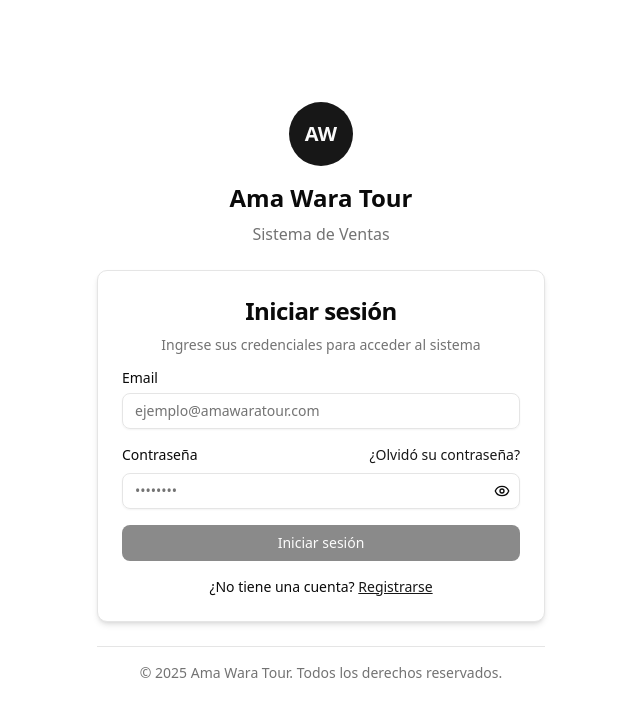
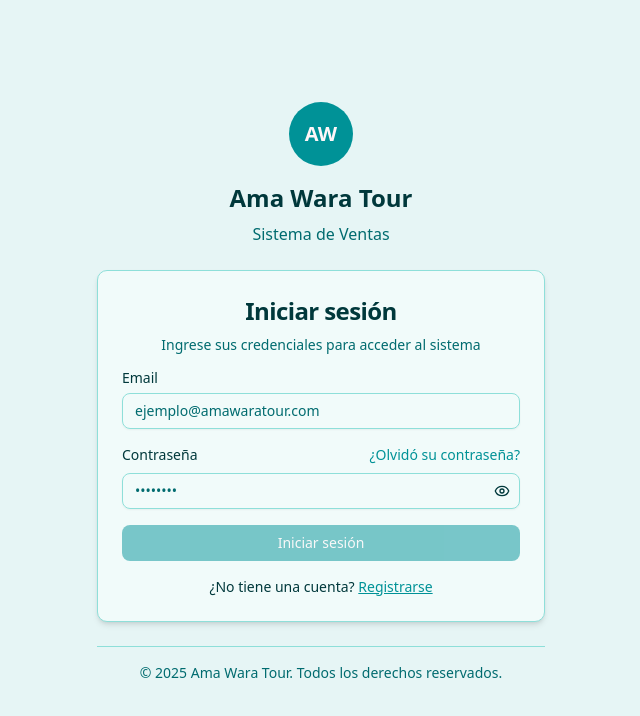
Before and after one commit to eddy-mb/sistema-ventas-frontend, a Next.js app: page /login in a window 1280 px wide. Shown: the top 716 px of the page, without its empty margins (319-959 px from the left). Built offline with nearby package versions, Linux system fonts and the light colour scheme; no server answers.

Commit message:
feat: agregando theme color turquesa en modo claro y oscuro

```diff
--- a/src/app/globals.css
+++ b/src/app/globals.css
@@ -4,72 +4,111 @@
 @custom-variant dark (&:is(.dark *));
 
 :root {
+  /* Base Config */
   --radius: 0.625rem;
-  --background: oklch(1 0 0);
-  --foreground: oklch(0.145 0 0);
-  --card: oklch(1 0 0);
-  --card-foreground: oklch(0.145 0 0);
-  --popover: oklch(1 0 0);
-  --popover-foreground: oklch(0.145 0 0);
-  --primary: oklch(0.205 0 0);
-  --primary-foreground: oklch(0.985 0 0);
-  --secondary: oklch(0.97 0 0);
-  --secondary-foreground: oklch(0.205 0 0);
-  --muted: oklch(0.97 0 0);
-  --muted-foreground: oklch(0.556 0 0);
-  --accent: oklch(0.97 0 0);
-  --accent-foreground: oklch(0.205 0 0);
-  --destructive: oklch(0.577 0.245 27.325);
-  --border: oklch(0.922 0 0);
-  --input: oklch(0.922 0 0);
-  --ring: oklch(0.708 0 0);
-  --chart-1: oklch(0.646 0.222 41.116);
-  --chart-2: oklch(0.6 0.118 184.704);
-  --chart-3: oklch(0.398 0.07 227.392);
-  --chart-4: oklch(0.828 0.189 84.429);
-  --chart-5: oklch(0.769 0.188 70.08);
-  --sidebar: oklch(0.985 0 0);
-  --sidebar-foreground: oklch(0.145 0 0);
-  --sidebar-primary: oklch(0.205 0 0);
-  --sidebar-primary-foreground: oklch(0.985 0 0);
-  --sidebar-accent: oklch(0.97 0 0);
-  --sidebar-accent-foreground: oklch(0.205 0 0);
-  --sidebar-border: oklch(0.922 0 0);
-  --sidebar-ring: oklch(0.708 0 0);
+
+  /* Turquoise Theme - Based on #029398 and palette */
+  --background: oklch(0.96 0.0158 196.89); /* #E6F5F5 (muy suave) */
+  --foreground: oklch(0.31 0.0528 200.65); /* #01393C (oscuro) */
+  --card: oklch(0.98 0.01 190); /* Equivalent to white with slight tint */
+  --card-foreground: oklch(0.31 0.0528 200.65); /* Oscuro */
+  --popover: oklch(0.98 0.01 190);
+  --popover-foreground: oklch(0.31 0.0528 200.65);
+
+  --primary: oklch(0.6 0.1021 199.06); /* #029398 */
+  --primary-foreground: oklch(0.98 0.01 0); /* White text on primary */
+
+  /* Secondary colors */
+  --secondary: oklch(0.83 0.0834 197.58); /* #81D7D9 (suave) */
+  --secondary-foreground: oklch(0.31 0.0528 200.65);
+
+  /* Subtle backgrounds */
+  --muted: oklch(0.91 0.0395 198.45); /* #C5EBEC (muy suave 2) */
+  --muted-foreground: oklch(0.48 0.0818 199.3); /* #016C70 (intermedio) */
+
+  /* Accent - using amber from our palette */
+  --accent: oklch(0.83 0.0834 197.58/50%); /* #81D7D9 (transparent) */
+  --accent-foreground: oklch(0.31 0.0528 200.65); /* Dark text on accent */
+
+  /* Alert/Destructive - using the coral red */
+  --destructive: oklch(0.66 0.1908 23.9); /* #F25757 (rojo coral) */
+
+  /* UI Elements */
+  --border: oklch(0.85 0.08 190); /* Lighter than base */
+  --input: oklch(0.85 0.08 190);
+  --ring: oklch(0.6 0.1021 199.06); /* Same as primary */
+
+  /* Chart Colors */
+  --chart-1: oklch(0.6 0.1021 199.06); /* #029398 (base) */
+  --chart-2: oklch(0.79 0.1326 46.99); /* #FF9E6D (coral) */
+  --chart-3: oklch(0.88 0.1348 86.06); /* #FFD166 (amarillo ámbar) */
+  --chart-4: oklch(0.55 0.1027 303.02); /* #7E62A3 (púrpura) */
+  --chart-5: oklch(0.48 0.0818 199.3); /* #016C70 (intermedio) */
+
+  /* Sidebar Styling */
+  --sidebar: oklch(0.48 0.0818 199.3); /* #01797D (intermedio) */
+  --sidebar-foreground: oklch(0.98 0.01 0); /* White text */
+  --sidebar-primary: oklch(0.6 0.1021 199.06); /* #029398 (base) */
+  --sidebar-primary-foreground: oklch(0.98 0.01 0); /* White text */
+  --sidebar-accent: oklch(0.88 0.1348 86.06/50%); /* #FFD166 (transparent) */
+  --sidebar-accent-foreground: oklch(0.88 0.1348 86.06); /* text */
+  --sidebar-border: oklch(0.88 0.1348 86.06/50%); /* #FFD166 */
+  --sidebar-ring: oklch(0.83 0.0834 197.58); /* #81D7D9 (suave) */
+  --sidebar-gradient: linear-gradient(
+    135deg,
+    oklch(0.6 0.1021 199.06),
+    oklch(0.78 0.1489 226.02),
+    oklch(0.91 0.1652 146.32)
+  );
 }
 
 .dark {
-  --background: oklch(0.145 0 0);
-  --foreground: oklch(0.985 0 0);
-  --card: oklch(0.205 0 0);
-  --card-foreground: oklch(0.985 0 0);
-  --popover: oklch(0.205 0 0);
-  --popover-foreground: oklch(0.985 0 0);
-  --primary: oklch(0.922 0 0);
-  --primary-foreground: oklch(0.205 0 0);
-  --secondary: oklch(0.269 0 0);
-  --secondary-foreground: oklch(0.985 0 0);
-  --muted: oklch(0.269 0 0);
-  --muted-foreground: oklch(0.708 0 0);
-  --accent: oklch(0.269 0 0);
-  --accent-foreground: oklch(0.985 0 0);
-  --destructive: oklch(0.704 0.191 22.216);
-  --border: oklch(1 0 0 / 10%);
-  --input: oklch(1 0 0 / 15%);
-  --ring: oklch(0.556 0 0);
-  --chart-1: oklch(0.488 0.243 264.376);
-  --chart-2: oklch(0.696 0.17 162.48);
-  --chart-3: oklch(0.769 0.188 70.08);
-  --chart-4: oklch(0.627 0.265 303.9);
-  --chart-5: oklch(0.645 0.246 16.439);
-  --sidebar: oklch(0.205 0 0);
-  --sidebar-foreground: oklch(0.985 0 0);
-  --sidebar-primary: oklch(0.488 0.243 264.376);
-  --sidebar-primary-foreground: oklch(0.985 0 0);
-  --sidebar-accent: oklch(0.269 0 0);
-  --sidebar-accent-foreground: oklch(0.985 0 0);
-  --sidebar-border: oklch(1 0 0 / 10%);
-  --sidebar-ring: oklch(0.556 0 0);
+  /* Dark Theme based on Turquoise Palette - Improved Contrast */
+  --background: oklch(0.2 0.04 200);
+  --foreground: oklch(0.85 0.04 190);
+  --card: oklch(0.28 0.05 200);
+  --card-foreground: oklch(0.85 0.04 190);
+  --popover: oklch(0.28 0.05 200);
+  --popover-foreground: oklch(0.85 0.04 190);
+
+  /* Adjusted colors for dark mode */
+  --primary: oklch(0.6 0.12 199.06/80%);
+  --primary-foreground: oklch(0.98 0.01 0/80%);
+
+  --secondary: oklch(0.4 0.08 199.3);
+  --secondary-foreground: oklch(0.9 0.03 190);
+
+  --muted: oklch(0.25 0.05 200);
+  --muted-foreground: oklch(0.7 0.05 190);
+
+  --accent: oklch(0.44 0.0752 198.54);
+  --accent-foreground: oklch(0.85 0.04 190);
+
+  --destructive: oklch(0.65 0.15 25);
+
+  /* Improved UI Elements for dark mode */
+  --border: oklch(0.4 0.07 199 / 60%);
+  --input: oklch(0.4 0.07 199 / 60%); /* Better input visibility */
+  --ring: oklch(0.6 0.12 199.06); /* Noticeable focus rings */
+
+  /* Chart Colors - Adjusted for dark mode visibility */
+  --chart-1: oklch(0.62 0.12 199); /* Brighter base for dark bg */
+  --chart-2: oklch(0.75 0.13 47); /* Adjusted coral */
+  --chart-3: oklch(0.8 0.1 86); /* Softened amber */
+  --chart-4: oklch(0.6 0.15 303); /* Adjusted purple */
+  --chart-5: oklch(0.52 0.1 199); /* Brightened intermediate */
+
+  /* Sidebar Styling - Improved for better visual hierarchy */
+  --sidebar: oklch(0.15 0.03 200);
+  --sidebar-foreground: oklch(0.8 0.05 190);
+  --sidebar-primary: oklch(0.55 0.12 199);
+  --sidebar-primary-foreground: oklch(0.15 0.03 200);
+  --sidebar-accent: oklch(0.88 0.1348 86.06/10%);
+  --sidebar-accent-foreground: oklch(0.88 0.1348 86.06/50%);
+  --sidebar-border: oklch(0.88 0.1348 86.06/10%);
+  --sidebar-ring: oklch(0.55 0.12 199);
+
+  /* Header */
 }
 
 @theme inline {
--- a/src/components/admin/audit-log-viewer.tsx
+++ b/src/components/admin/audit-log-viewer.tsx
@@ -346,7 +346,11 @@ export default function AuditLogViewer() {
               <FilterIcon className="mr-2 h-4 w-4" />
               Aplicar Filtros
             </Button>
-            <Button variant="outline" onClick={resetFilters} disabled={loading}>
+            <Button
+              variant="secondary"
+              onClick={resetFilters}
+              disabled={loading}
+            >
               <RefreshCwIcon className="mr-2 h-4 w-4" />
               Resetear
             </Button>
--- a/src/components/common/header.tsx
+++ b/src/components/common/header.tsx
@@ -10,7 +10,6 @@ import {
   Breadcrumb,
 } from "../ui/breadcrumb";
 import { SidebarTrigger } from "../ui/sidebar";
-import { SearchForm } from "./search-form";
 import { Bell } from "lucide-react";
 import { Button } from "../ui/button";
 import Link from "next/link";
@@ -54,7 +53,7 @@ function Notifications() {
       {/* Notifications */}
       <Popover>
         <PopoverTrigger asChild>
-          <Button variant="ghost" size="icon" className="relative">
+          <Button variant="outline" size="icon" className="relative">
             <Bell className="h-5 w-5" />
             <span className="absolute right-1 top-1 flex h-2 w-2 rounded-full bg-destructive" />
           </Button>
@@ -95,13 +94,10 @@ function Notifications() {
 
 export default function Header() {
   return (
-    <header className="bg-background sticky top-0 flex h-16 shrink-0 items-center gap-2 border-b px-4">
+    <header className="bg-background sticky top-0 flex h-16 shrink-0 items-center gap-2 px-4 border-b">
       <SidebarTrigger className="-ml-1" />
       <Separator orientation="vertical" className="mr-2 h-4" />
       <DynamicBreadcrumb />
-      <div className="mr-auto">
-        <SearchForm />
-      </div>
       <ModeToggle />
       <Notifications />
       <NavbarUserMenu />
--- a/src/components/common/search-form.tsx
+++ /dev/null
@@ -1,24 +0,0 @@
-import { Search } from "lucide-react";
-
-import { Label } from "@/components/ui/label";
-import {
-  SidebarGroup,
-  SidebarGroupContent,
-  SidebarInput,
-} from "@/components/ui/sidebar";
-
-export function SearchForm({ ...props }: React.ComponentProps<"form">) {
-  return (
-    <form {...props}>
-      <SidebarGroup className="py-0">
-        <SidebarGroupContent className="relative">
-          <Label htmlFor="search" className="sr-only">
-            Buscar
-          </Label>
-          <SidebarInput id="search" placeholder="Buscar..." className="pl-8" />
-          <Search className="pointer-events-none absolute top-1/2 left-2 size-4 -translate-y-1/2 opacity-50 select-none" />
-        </SidebarGroupContent>
-      </SidebarGroup>
-    </form>
-  );
-}
--- a/src/components/common/sidebar.tsx
+++ b/src/components/common/sidebar.tsx
@@ -45,10 +45,8 @@ export function AppSidebar() {
   };
 
   return (
-    <Sidebar>
-      <SidebarHeader className="h-16 text-center ">
-        Ama Wara Tours
-      </SidebarHeader>
+    <Sidebar className="group-data-[side=left]:border-r-0">
+      <SidebarHeader className="h-16 text-center">Ama Wara Tours</SidebarHeader>
       <SidebarContent className="gap-0">
         {/* We create a collapsible SidebarGroup for each parent. */}
         {navData.navMain.map((item) => {
@@ -69,7 +67,7 @@ export function AppSidebar() {
                         className="group/label text-sidebar-foreground hover:bg-sidebar-accent hover:text-sidebar-accent-foreground text-sm"
                       >
                         <CollapsibleTrigger>
-                          <item.icon className="w-5 h-5" />
+                          <item.icon className="w-5 h-5 text-sidebar-accent-foreground" />
                           <span className="ml-2">{item.title}</span>
                           <ChevronRight className="ml-auto transition-transform group-data-[state=open]/collapsible:rotate-90" />
                         </CollapsibleTrigger>
@@ -124,7 +122,7 @@ export function AppSidebar() {
                               });
                             }}
                           >
-                            <item.icon className="w-5 h-5" />
+                            <item.icon className="w-5 h-5 text-sidebar-accent-foreground" />
                             <span>{item.title}</span>
                           </Link>
                         </SidebarMenuButton>
```
Also changed, not shown: src/docs/turquoise-theme.md (added, +82 -0 lines).
